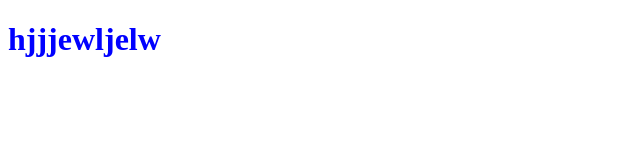
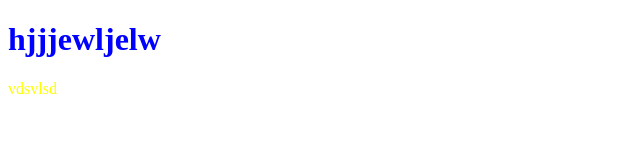
Before and after one commit to JacobVest/git-test, a plain HTML site: page index.html in a window 1280 px wide. Shown: the full height of the page, 0-640 px from the left. Drawn offline with Linux system fonts and the light colour scheme.

Commit message:
Ændrer farve på p

```diff
--- a/index.html
+++ b/index.html
@@ -11,6 +11,7 @@
 <body>
     <main>
         <h1>hjjjewljelw</h1>
+        <p>vdsvlsd</p>
     </main>
 
 </body>
--- a/style.css
+++ b/style.css
@@ -1,3 +1,6 @@
 h1 {
   color: blue;
 }
+p {
+  color: yellow;
+}
```
